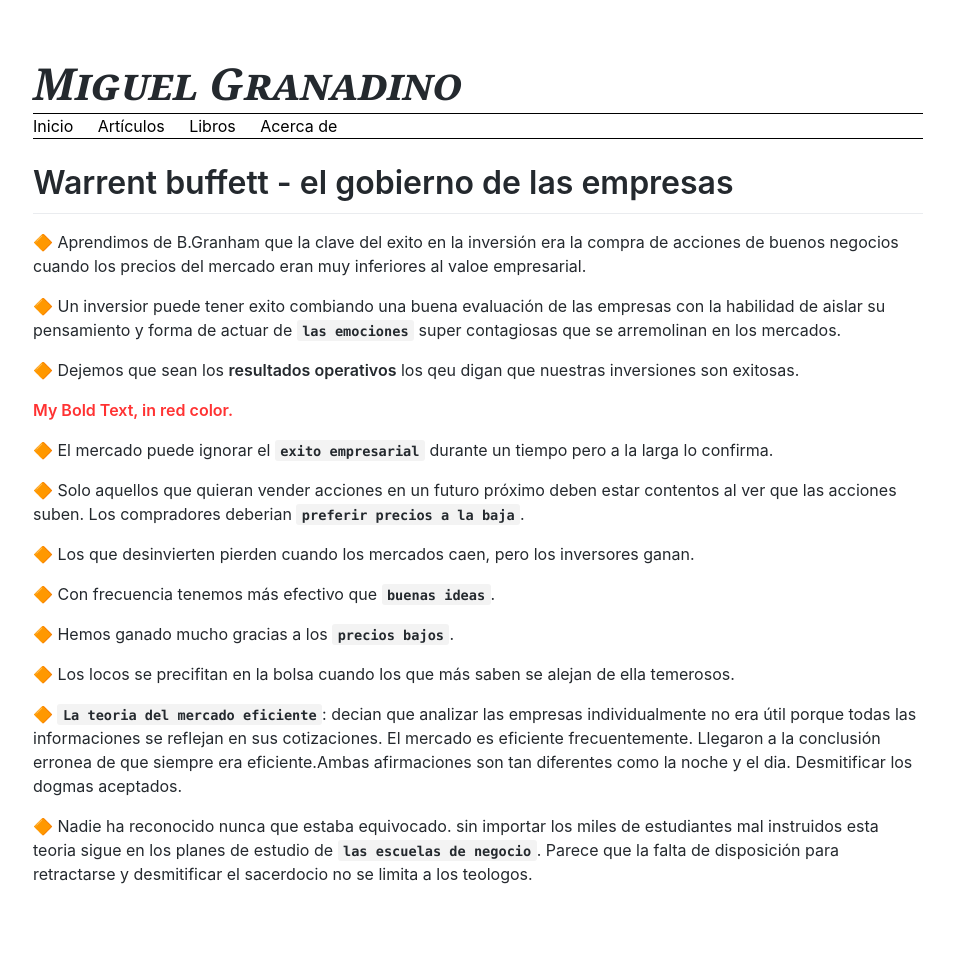
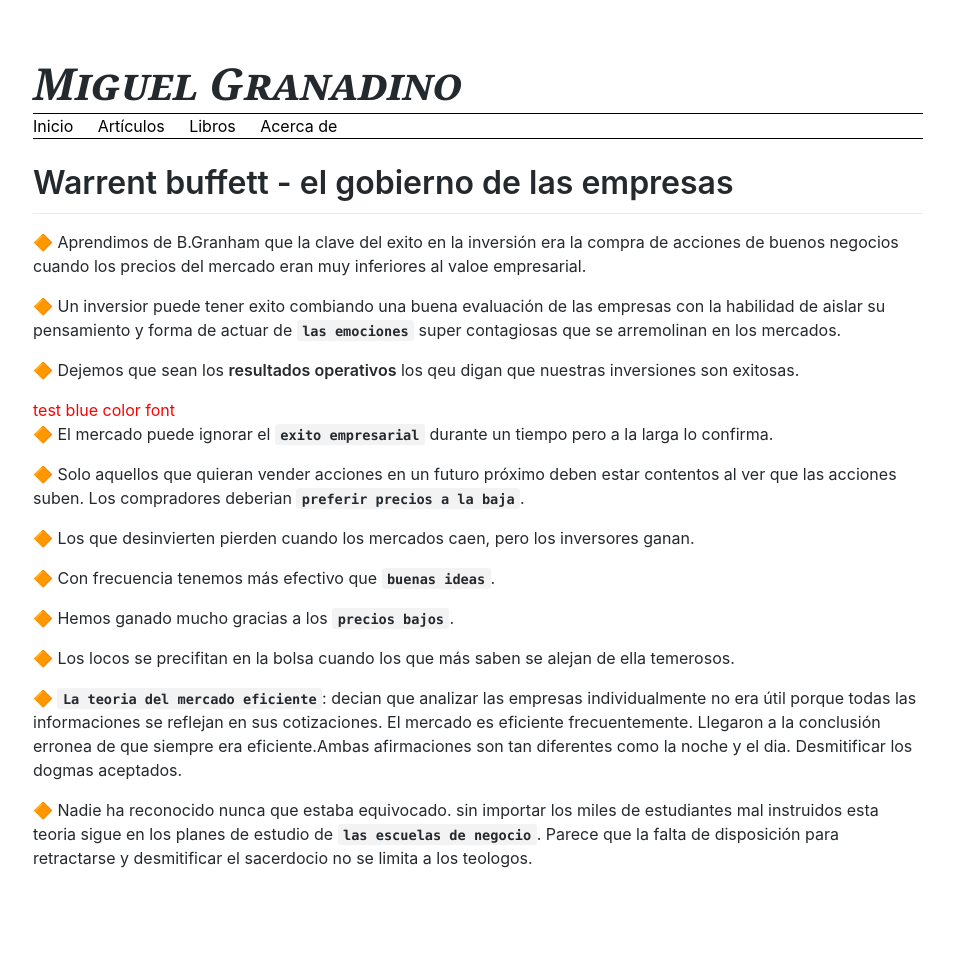
Before and after one commit to Akira3030/formacion, a Jekyll site: the page built from articulos/warrent-buffet-gobierno-empresas.md, in a window 1280 px wide. Shown: the whole page, without its empty margins (162-1116 px from the left). Built offline with Jekyll 4.4.1, drawn with Linux system fonts in a browser that asks for light colours; emoji names are drawn with the system emoji font; our own code applies the rules of GitHub Pages for plain Markdown files.

Commit message:
Update warrent-buffet-gobierno-empresas.md

```diff
--- a/articulos/warrent-buffet-gobierno-empresas.md
+++ b/articulos/warrent-buffet-gobierno-empresas.md
@@ -13,7 +13,7 @@
 
 :large_orange_diamond: Dejemos que sean los **resultados operativos** los qeu digan que nuestras inversiones son exitosas.
 
-**My Bold Text, in red color.**{: style="color: red; opacity: 0.80;" }
+<font color='red'>test blue color font</font>
 
 :large_orange_diamond: El mercado puede ignorar el **`exito empresarial`** durante un tiempo pero a la larga lo confirma.
 
```
